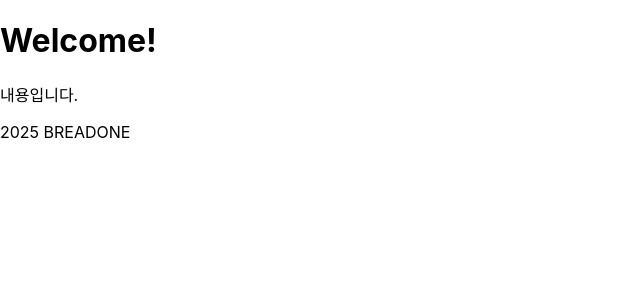
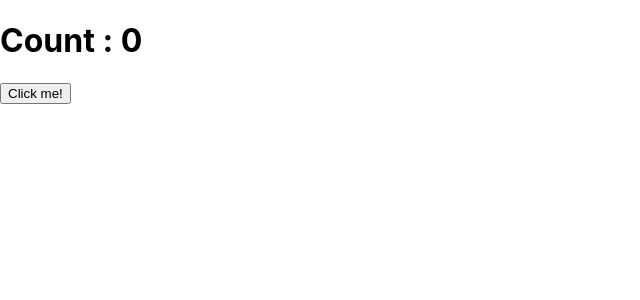
Before and after one commit to bbangwon/my-react-study, a React (Create React App) app: page / in a window 1280 px wide. Shown: the top 300 px of the page, without its empty margins (0-640 px from the left). Built offline with nearby package versions, Linux system fonts and the light colour scheme.

Commit message:
헤더와 푸터 컴포넌트를 제거하고 카운터 컴포넌트를 추가했습니다.

```diff
--- a/src/App.js
+++ b/src/App.js
@@ -1,17 +1,22 @@
-function Header() {
-  return <h1>Welcome!</h1>;
-}
+import { useState } from "react";
 
-function Footer() {
-  return <p>2025 BREADONE</p>;
+function CounterWithState() {
+  const [count, setCount] = useState(0);
+  function increase() {
+    setCount(count + 1);
+  }
+  return (
+    <div>
+      <h1>Count : {count}</h1>
+      <button onClick={increase}>Click me!</button>
+    </div>
+  );
 }
 
 function App() {
   return (
     <div>
-      <Header />
-      <p>내용입니다. </p>
-      <Footer />
+      <CounterWithState></CounterWithState>
     </div>
   );
 }
```
